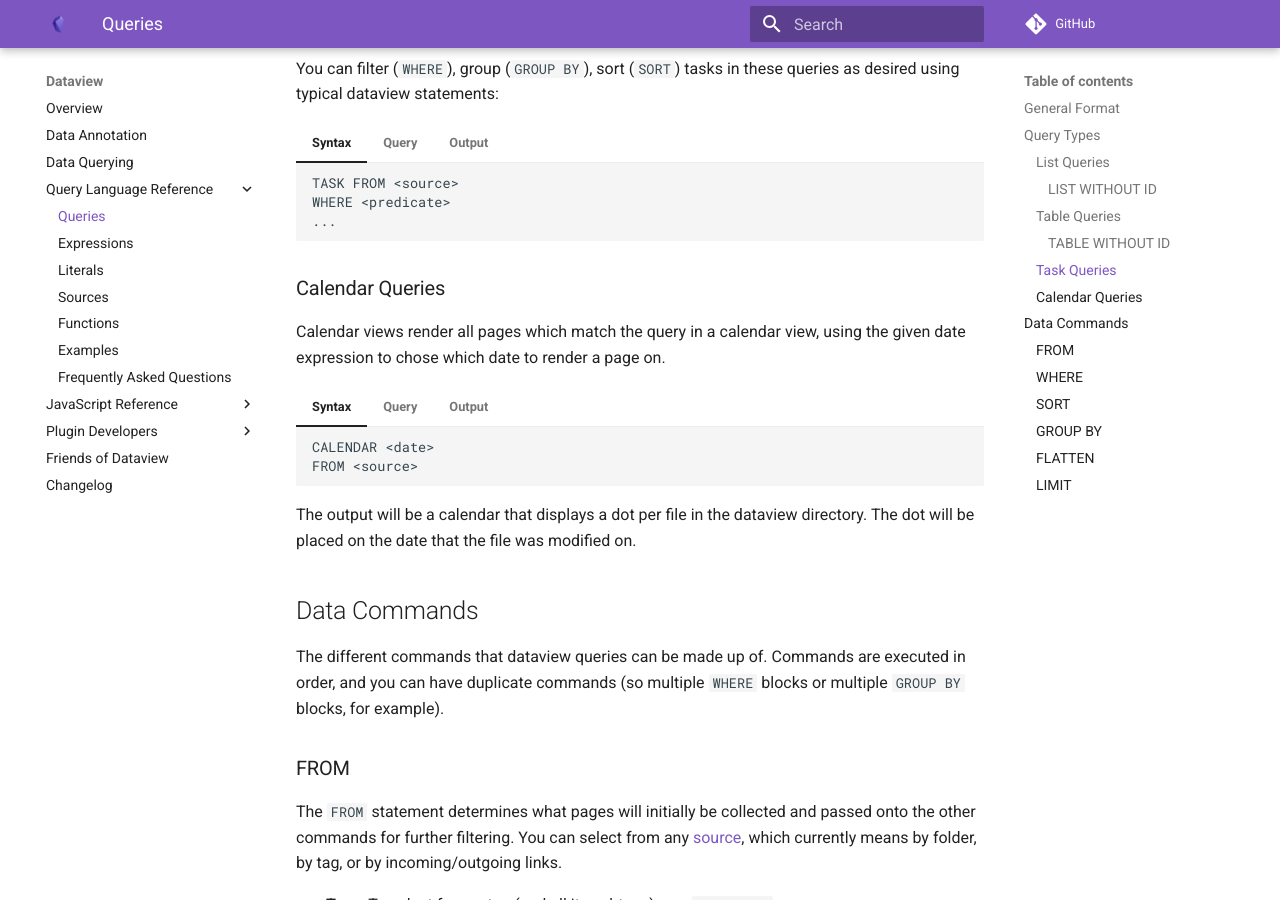
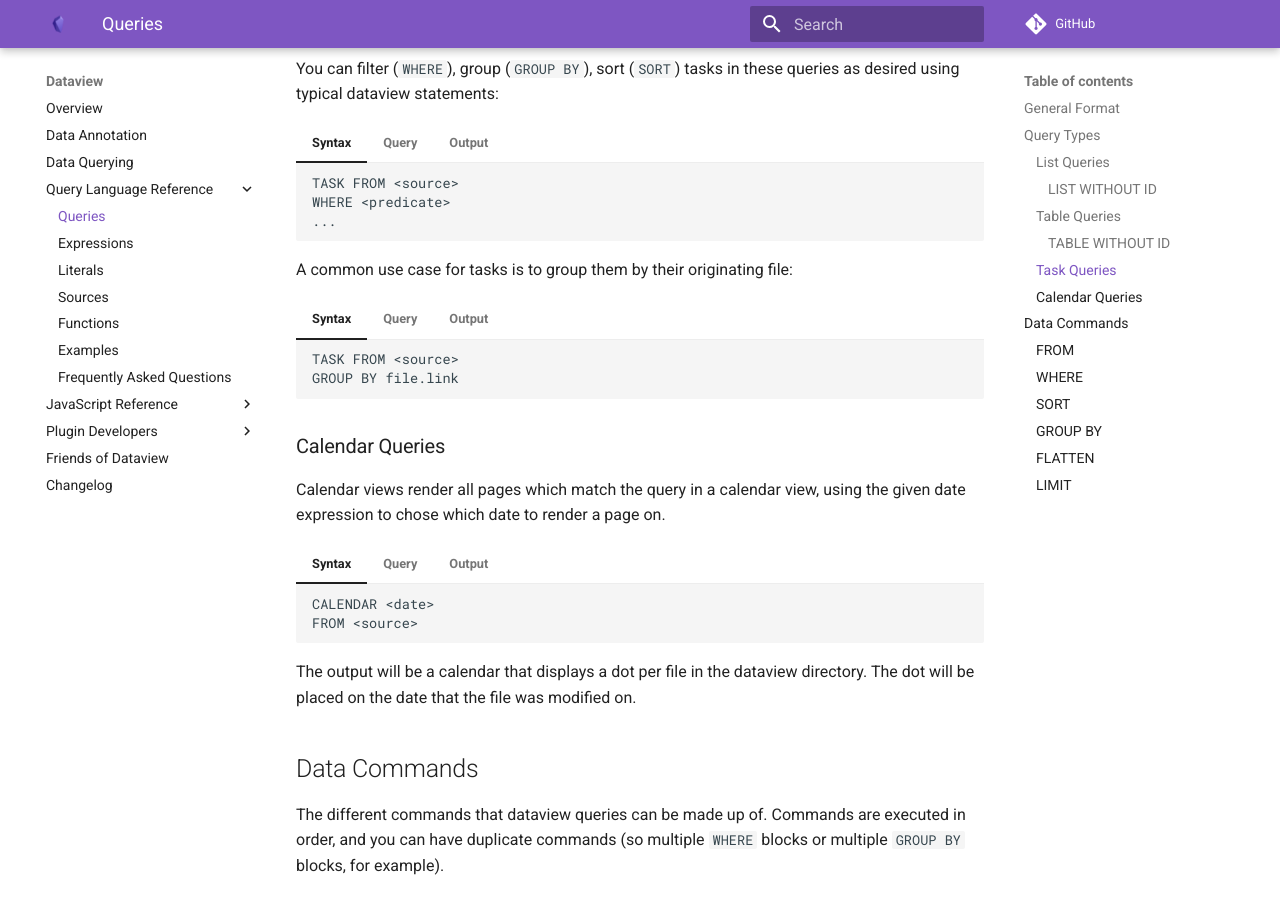
Before and after one commit to blacksmithgu/obsidian-dataview, an MkDocs documentation site: the page built from docs/docs/query/queries.md, in a window 1280 px wide and 900 px high, scrolled down 2574 px. Built offline with MkDocs 1.6.1 and Material for MkDocs 9.7.7, drawn with Linux system fonts in a browser that asks for light colours; comment, search, counter and statistics services are not loaded.

Commit message:
Fix #1246: Fix inconsistent docs

````diff
--- a/docs/docs/query/queries.md
+++ b/docs/docs/query/queries.md
@@ -193,6 +188,30 @@ statements:
     Folder 3
 
     - [ ] What even is a task, anyway?
+
+A common use case for tasks is to group them by their originating file:
+
+=== "Syntax"
+    ```
+    TASK FROM <source>
+    GROUP BY file.link
+    ```
+=== "Query"
+    ``` sql
+    TASK FROM "dataview"
+    GROUP BY file.link
+    ```
+=== "Output"
+    [dataview/Project A](#)
+
+    - [ ] I am a task.
+    - [ ] I am another task.
+
+    [dataview/Project A](#)
+
+    - [ ] I could be a task, though who knows.
+        - [X] Determine if this is a task.
+    - [X] I'm a finished task.
 
 ### Calendar Queries
 
````
Also changed, not shown: other parts of docs/docs/query/queries.md (+0 -5 lines), 1 other file.
